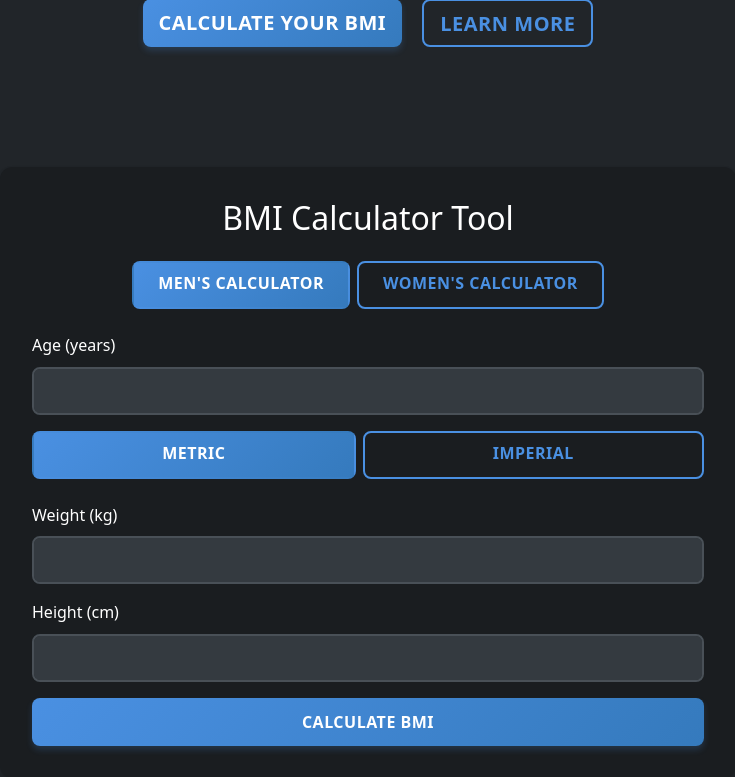
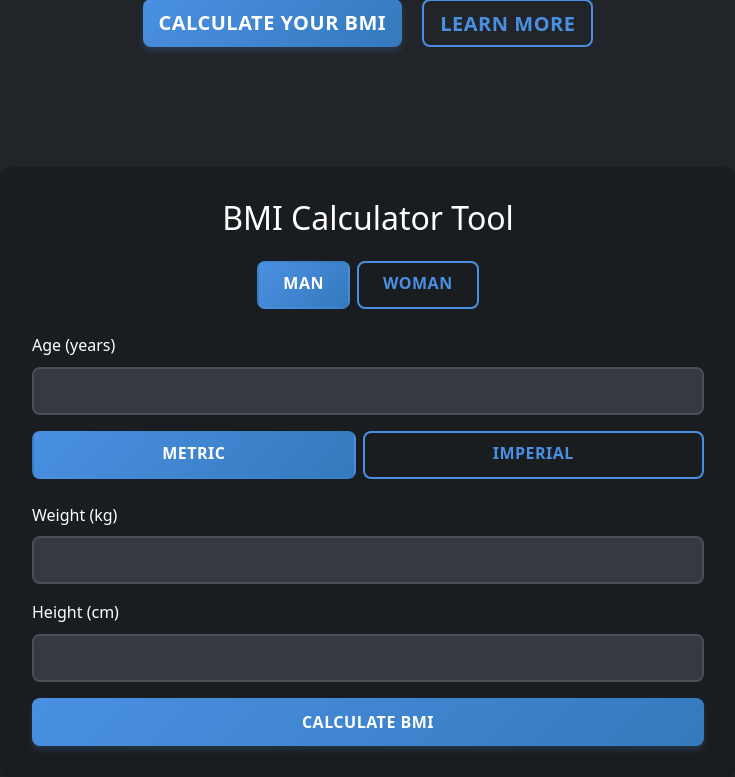
Before and after one commit to bmicalculators/bmicalculators.github.io, a Flask app: page / in a window 1280 px wide. Shown: the part 345-1122 px from the top of the page, without its empty margins (272-1007 px from the left). Run offline with Flask 3, Linux system fonts and the light colour scheme.

Commit message:
Agent query: Are the calculator buttons now showing 'Man' and 'Woman' instead of 'MEN'S CALCULATOR' and 'WOMEN'S CALCULATOR'?
Update gender selection button labels to "Man" and "Woman".

Screenshot: https://storage.googleapis.com/screenshot-production-us-central1/58bd47f8-c750-466c-b9c6-5d0e8394349c/1d62208a-8142-48e8-b969-f9577a591d3e.jpg

```diff
--- a/templates/index.html
+++ b/templates/index.html
@@ -26,10 +26,10 @@
                         <div class="text-center mb-4">
                             <div class="btn-group" role="group" aria-label="Gender Selection">
                                 <input type="radio" class="btn-check" name="gender" id="male" value="men" checked>
-                                <label class="btn btn-outline-primary" for="male">Men's Calculator</label>
+                                <label class="btn btn-outline-primary" for="male">Man</label>
 
                                 <input type="radio" class="btn-check" name="gender" id="female" value="women">
-                                <label class="btn btn-outline-primary" for="female">Women's Calculator</label>
+                                <label class="btn btn-outline-primary" for="female">Woman</label>
                             </div>
                         </div>
 
```
